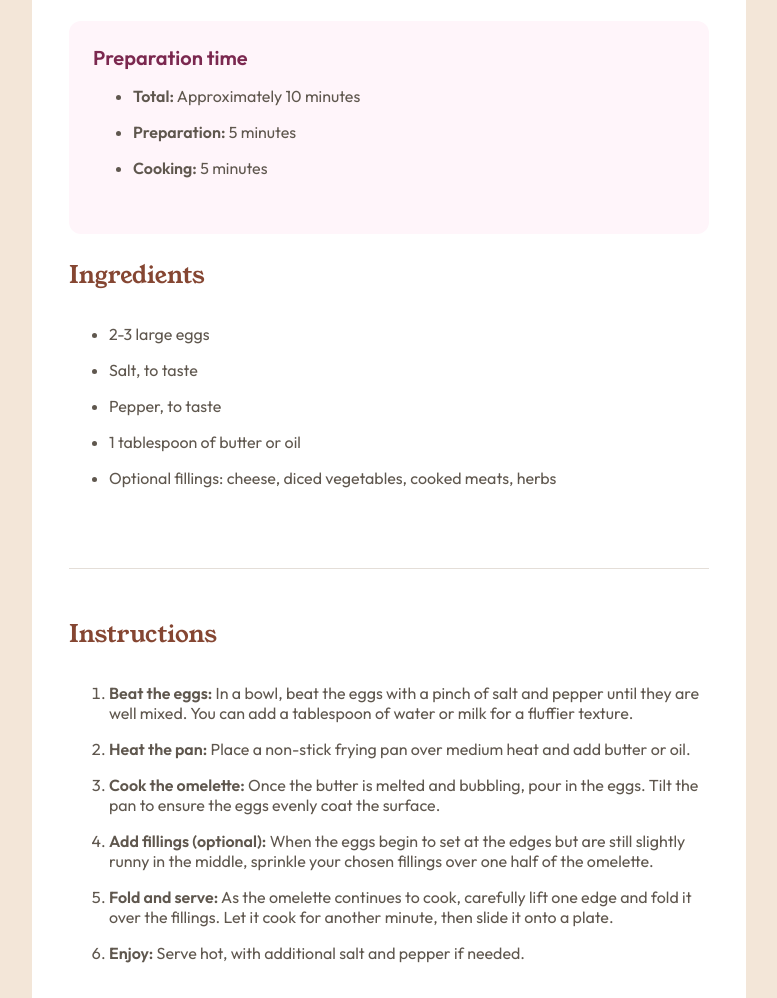
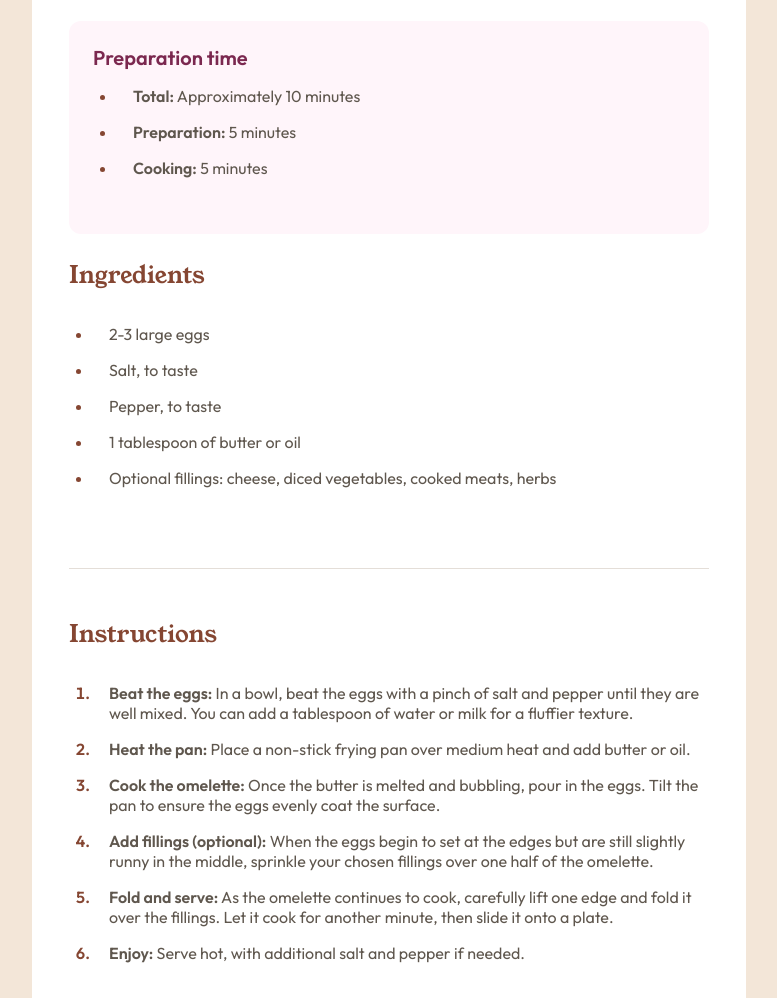
Before and after one commit to jonathasltavares/recipePage, a plain HTML site: page index.html in a window 1280 px wide. Shown: the part 532-1530 px from the top of the page, without its empty margins (251-1028 px from the left). Drawn offline with Linux system fonts and the light colour scheme.

Commit message:
fixing lists design

```diff
--- a/style.css
+++ b/style.css
@@ -75,6 +75,23 @@ article > img {
   display: flex;
   flex-direction: column;
   gap: 1.5rem;
+}
+ul, ol {
+  list-style-position: outside;
+  padding-left: 1.5rem;
+}
+
+ul li, ol li {
+  padding-left: 1rem;
+  text-indent: 0;
+}
+ol li::marker {
+  color: var(--brown-800);
+  font-weight: 600;
+}
+ul li::marker {
+  color: var(--brown-800);
+  font-weight: 600;
 }
 details {
   background-color: var(--rose-50);
```
